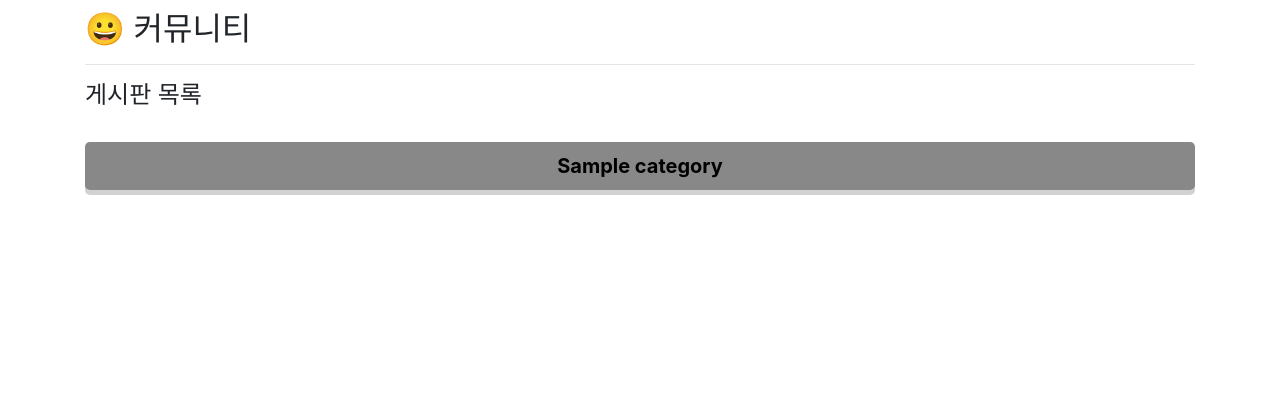
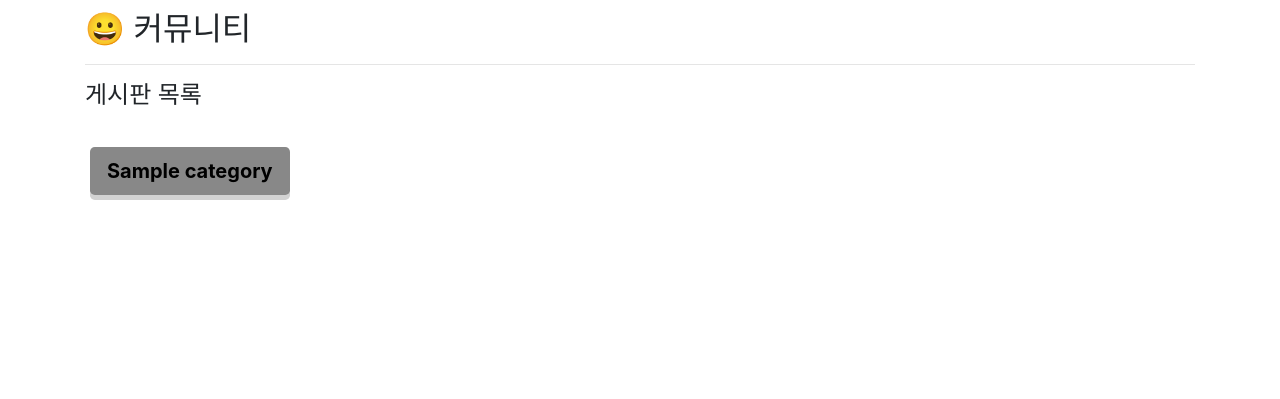
Before and after one commit to lunevilia/marketing, a Django app: page /category/ in a window 1280 px wide. Shown: the part 56-455 px from the top of the page. Run offline with Django 3.2, Linux system fonts and the light colour scheme; tables that the repository leaves empty hold one stand-in row (values such as "Sample post"); some libraries are stand-ins or nearby versions.

Commit message:
게시판 카테고리 디자인 수정

```diff
--- a/category/templates/category_detail.html
+++ b/category/templates/category_detail.html
@@ -90,12 +90,12 @@
 {% endif %}
 <h4>게시판 목록</h4>
 <br>
+<div>
 {% for i in show_all %}
-<p>
-<a class="btn btn-lg btn-block" style="background-color:{{i.color}};color:black;box-shadow:0px 5px {{i.color}}61;" href="{% url 'forms:selectform' i.board_name %}"><b class="category">{{i.board_name}} </b></a> {% if user.is_superuser %}<div style="text-align: center;"><a class="btn btn-danger" href="javascript:delete_category({{i.id}}, '{{i.board_name}}');">🚮게시판 삭제</a>
+<a class="btn btn-lg" style="background-color:{{i.color}};color:black;box-shadow:0px 5px {{i.color}}61;margin:5px;" href="{% url 'forms:selectform' i.board_name %}"><b class="category">{{i.board_name}} </b></a> {% if user.is_superuser %}<div style="text-align: center;"><a class="btn btn-danger" href="javascript:delete_category({{i.id}}, '{{i.board_name}}');">🚮게시판 삭제</a>
 <button type="button" class="btn btn-info" data-toggle="modal" data-target="#exampleModal" data-whatever="@mdo" onclick="myFunction('{{i.board_name}}', '{{i.important}}', '{{i.color}}','{{i.id}}');">🔁수정하기</button></div>{% endif %}
-</p>
 {% endfor %}
+</div>
 {% if user.is_superuser %}
 <form action="" name="modify" method="post">
     {% csrf_token %}
```
